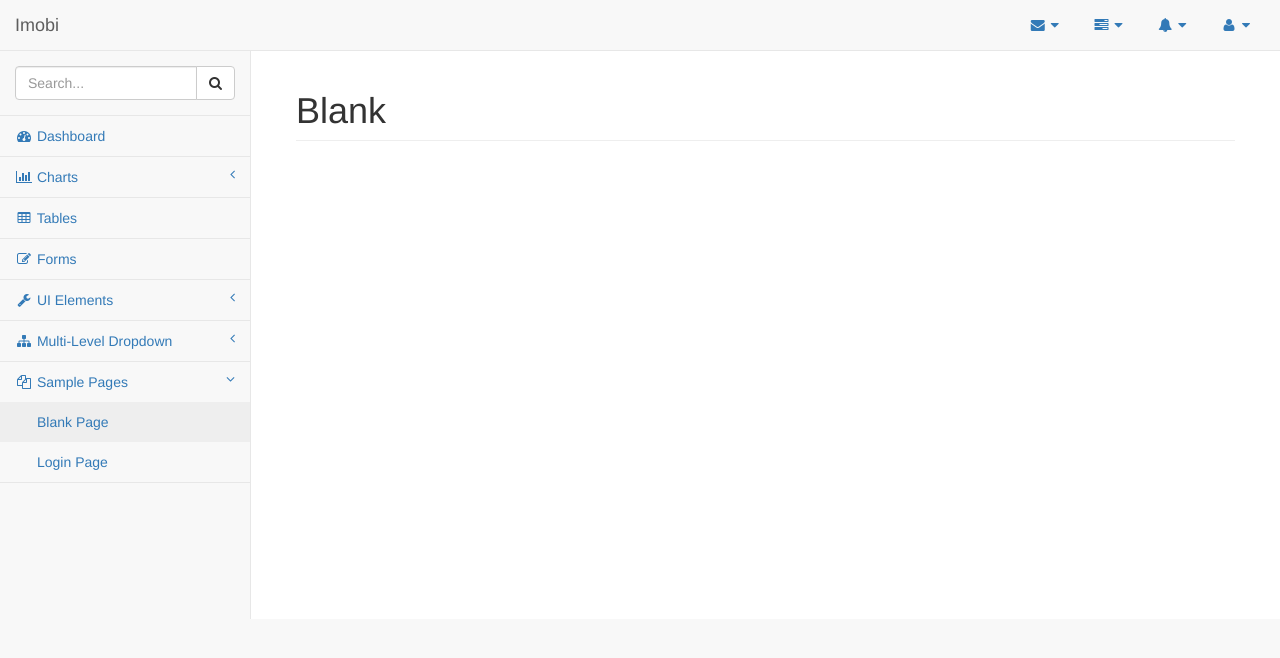
After one commit to vinireif/imobi, a PHP site: page /pages/blank.php in a window 1280 px wide. The commit adds this page. Shown: the top 658 px of the page. Run offline with PHP 8.4, Linux system fonts and the light colour scheme.

Commit message:
Criado includes

```diff
--- /dev/null
+++ b/pages/blank.php
@@ -0,0 +1,45 @@
+<!DOCTYPE html>
+<html lang="en">
+
+<head>
+
+    <meta charset="utf-8">
+    <meta http-equiv="X-UA-Compatible" content="IE=edge">
+    <meta name="viewport" content="width=device-width, initial-scale=1">
+    <meta name="description" content="">
+    <meta name="author" content="">
+
+    <title>SB Admin 2 - Bootstrap Admin Theme</title>
+
+    <!-- Imports -->
+    <?php include("includes/links.php") ?>
+
+</head>
+
+<body>
+
+    <div id="wrapper">
+
+        <!-- Navigation -->
+        <?php include("includes/navbar.php") ?>
+
+        <!-- Page Content -->
+        <div id="page-wrapper">
+            <div class="container-fluid">
+                <div class="row">
+                    <div class="col-lg-12">
+                        <h1 class="page-header">Blank</h1>
+                    </div>
+                </div>
+            </div>
+        </div>
+
+    </div>
+    <!-- /#wrapper -->
+
+    <!-- Imports -->
+    <?php include("includes/imports.php") ?>
+
+</body>
+
+</html>
--- /dev/null
+++ b/pages/includes/imports.php
@@ -0,0 +1,4 @@
+<script src="../vendor/jquery/jquery.min.js"></script>
+<script src="../vendor/bootstrap/js/bootstrap.min.js"></script>
+<script src="../vendor/metisMenu/metisMenu.min.js"></script>
+<script src="../dist/js/sb-admin-2.js"></script>
--- /dev/null
+++ b/pages/includes/links.php
@@ -0,0 +1,11 @@
+<link href="../vendor/bootstrap/css/bootstrap.min.css" rel="stylesheet">
+<link href="../vendor/metisMenu/metisMenu.min.css" rel="stylesheet">
+<link href="../dist/css/sb-admin-2.css" rel="stylesheet">
+<link href="../vendor/font-awesome/css/font-awesome.min.css" rel="stylesheet" type="text/css">
+
+<!-- HTML5 Shim and Respond.js IE8 support of HTML5 elements and media queries -->
+<!-- WARNING: Respond.js doesn't work if you view the page via file:// -->
+<!--[if lt IE 9]>
+    <script src="https://oss.maxcdn.com/libs/html5shiv/3.7.0/html5shiv.js"></script>
+    <script src="https://oss.maxcdn.com/libs/respond.js/1.4.2/respond.min.js"></script>
+<![endif]-->
--- /dev/null
+++ b/pages/includes/navbar.php
@@ -0,0 +1,329 @@
+<nav class="navbar navbar-default navbar-static-top" role="navigation" style="margin-bottom: 0">
+    <div class="navbar-header">
+        <button type="button" class="navbar-toggle" data-toggle="collapse" data-target=".navbar-collapse">
+            <span class="sr-only">Toggle navigation</span>
+            <span class="icon-bar"></span>
+            <span class="icon-bar"></span>
+            <span class="icon-bar"></span>
+        </button>
+        <a class="navbar-brand" href="index.html">Imobi</a>
+    </div>
+    <!-- /.navbar-header -->
+
+    <ul class="nav navbar-top-links navbar-right">
+        <li class="dropdown">
+            <a class="dropdown-toggle" data-toggle="dropdown" href="#">
+                <i class="fa fa-envelope fa-fw"></i> <i class="fa fa-caret-down"></i>
+            </a>
+            <ul class="dropdown-menu dropdown-messages">
+                <li>
+                    <a href="#">
+                        <div>
+                            <strong>John Smith</strong>
+                            <span class="pull-right text-muted">
+                                <em>Yesterday</em>
+                            </span>
+                        </div>
+                        <div>Lorem ipsum dolor sit amet, consectetur adipiscing elit. Pellentesque eleifend...</div>
+                    </a>
+                </li>
+                <li class="divider"></li>
+                <li>
+                    <a href="#">
+                        <div>
+                            <strong>John Smith</strong>
+                            <span class="pull-right text-muted">
+                                <em>Yesterday</em>
+                            </span>
+                        </div>
+                        <div>Lorem ipsum dolor sit amet, consectetur adipiscing elit. Pellentesque eleifend...</div>
+                    </a>
+                </li>
+                <li class="divider"></li>
+                <li>
+                    <a href="#">
+                        <div>
+                            <strong>John Smith</strong>
+                            <span class="pull-right text-muted">
+                                <em>Yesterday</em>
+                            </span>
+                        </div>
+                        <div>Lorem ipsum dolor sit amet, consectetur adipiscing elit. Pellentesque eleifend...</div>
+                    </a>
+                </li>
+                <li class="divider"></li>
+                <li>
+                    <a class="text-center" href="#">
+                        <strong>Read All Messages</strong>
+                        <i class="fa fa-angle-right"></i>
+                    </a>
+                </li>
+            </ul>
+            <!-- /.dropdown-messages -->
+        </li>
+        <!-- /.dropdown -->
+        <li class="dropdown">
+            <a class="dropdown-toggle" data-toggle="dropdown" href="#">
+                <i class="fa fa-tasks fa-fw"></i> <i class="fa fa-caret-down"></i>
+            </a>
+            <ul class="dropdown-menu dropdown-tasks">
+                <li>
+                    <a href="#">
+                        <div>
+                            <p>
+                                <strong>Task 1</strong>
+                                <span class="pull-right text-muted">40% Complete</span>
+                            </p>
+                            <div class="progress progress-striped active">
+                                <div class="progress-bar progress-bar-success" role="progressbar" aria-valuenow="40" aria-valuemin="0" aria-valuemax="100" style="width: 40%">
+                                    <span class="sr-only">40% Complete (success)</span>
+                                </div>
+                            </div>
+                        </div>
+                    </a>
+                </li>
+                <li class="divider"></li>
+                <li>
+                    <a href="#">
+                        <div>
+                            <p>
+                                <strong>Task 2</strong>
+                                <span class="pull-right text-muted">20% Complete</span>
+                            </p>
+                            <div class="progress progress-striped active">
+                                <div class="progress-bar progress-bar-info" role="progressbar" aria-valuenow="20" aria-valuemin="0" aria-valuemax="100" style="width: 20%">
+                                    <span class="sr-only">20% Complete</span>
+                                </div>
+                            </div>
+                        </div>
+                    </a>
+                </li>
+                <li class="divider"></li>
+                <li>
+                    <a href="#">
+                        <div>
+                            <p>
+                                <strong>Task 3</strong>
+                                <span class="pull-right text-muted">60% Complete</span>
+                            </p>
+                            <div class="progress progress-striped active">
+                                <div class="progress-bar progress-bar-warning" role="progressbar" aria-valuenow="60" aria-valuemin="0" aria-valuemax="100" style="width: 60%">
+                                    <span class="sr-only">60% Complete (warning)</span>
+                                </div>
+                            </div>
+                        </div>
+                    </a>
+                </li>
+                <li class="divider"></li>
+                <li>
+                    <a href="#">
+                        <div>
+                            <p>
+                                <strong>Task 4</strong>
+                                <span class="pull-right text-muted">80% Complete</span>
+                            </p>
+                            <div class="progress progress-striped active">
+                                <div class="progress-bar progress-bar-danger" role="progressbar" aria-valuenow="80" aria-valuemin="0" aria-valuemax="100" style="width: 80%">
+                                    <span class="sr-only">80% Complete (danger)</span>
+                                </div>
+                            </div>
+                        </div>
+                    </a>
+                </li>
+                <li class="divider"></li>
+                <li>
+                    <a class="text-center" href="#">
+                        <strong>See All Tasks</strong>
+                        <i class="fa fa-angle-right"></i>
+                    </a>
+                </li>
+            </ul>
+            <!-- /.dropdown-tasks -->
+        </li>
+        <!-- /.dropdown -->
+        <li class="dropdown">
+            <a class="dropdown-toggle" data-toggle="dropdown" href="#">
+                <i class="fa fa-bell fa-fw"></i> <i class="fa fa-caret-down"></i>
+            </a>
+            <ul class="dropdown-menu dropdown-alerts">
+                <li>
+                    <a href="#">
+                        <div>
+                            <i class="fa fa-comment fa-fw"></i> New Comment
+                            <span class="pull-right text-muted small">4 minutes ago</span>
+                        </div>
+                    </a>
+                </li>
+                <li class="divider"></li>
+                <li>
+                    <a href="#">
+                        <div>
+                            <i class="fa fa-twitter fa-fw"></i> 3 New Followers
+                            <span class="pull-right text-muted small">12 minutes ago</span>
+                        </div>
+                    </a>
+                </li>
+                <li class="divider"></li>
+                <li>
+                    <a href="#">
+                        <div>
+                            <i class="fa fa-envelope fa-fw"></i> Message Sent
+                            <span class="pull-right text-muted small">4 minutes ago</span>
+                        </div>
+                    </a>
+                </li>
+                <li class="divider"></li>
+                <li>
+                    <a href="#">
+                        <div>
+                            <i class="fa fa-tasks fa-fw"></i> New Task
+                            <span class="pull-right text-muted small">4 minutes ago</span>
+                        </div>
+                    </a>
+                </li>
+                <li class="divider"></li>
+                <li>
+                    <a href="#">
+                        <div>
+                            <i class="fa fa-upload fa-fw"></i> Server Rebooted
+                            <span class="pull-right text-muted small">4 minutes ago</span>
+                        </div>
+                    </a>
+                </li>
+                <li class="divider"></li>
+                <li>
+                    <a class="text-center" href="#">
+                        <strong>See All Alerts</strong>
+                        <i class="fa fa-angle-right"></i>
+                    </a>
+                </li>
+            </ul>
+            <!-- /.dropdown-alerts -->
+        </li>
+        <!-- /.dropdown -->
+        <li class="dropdown">
+            <a class="dropdown-toggle" data-toggle="dropdown" href="#">
+                <i class="fa fa-user fa-fw"></i> <i class="fa fa-caret-down"></i>
+            </a>
+            <ul class="dropdown-menu dropdown-user">
+                <li><a href="#"><i class="fa fa-user fa-fw"></i> User Profile</a>
+                </li>
+                <li><a href="#"><i class="fa fa-gear fa-fw"></i> Settings</a>
+                </li>
+                <li class="divider"></li>
+                <li><a href="login.html"><i class="fa fa-sign-out fa-fw"></i> Logout</a>
+                </li>
+            </ul>
+            <!-- /.dropdown-user -->
+        </li>
+        <!-- /.dropdown -->
+    </ul>
+    <!-- /.navbar-top-links -->
+
+    <div class="navbar-default sidebar" role="navigation">
+        <div class="sidebar-nav navbar-collapse">
+            <ul class="nav" id="side-menu">
+                <li class="sidebar-search">
+                    <div class="input-group custom-search-form">
+                        <input type="text" class="form-control" placeholder="Search...">
+                        <span class="input-group-btn">
+                            <button class="btn btn-default" type="button">
+                                <i class="fa fa-search"></i>
+                            </button>
+                        </span>
+                    </div>
+                    <!-- /input-group -->
+                </li>
+                <li>
+                    <a href="index.html"><i class="fa fa-dashboard fa-fw"></i> Dashboard</a>
+                </li>
+                <li>
+                    <a href="#"><i class="fa fa-bar-chart-o fa-fw"></i> Charts<span class="fa arrow"></span></a>
+                    <ul class="nav nav-second-level">
+                        <li>
+                            <a href="flot.html">Flot Charts</a>
+                        </li>
+                        <li>
+                            <a href="morris.html">Morris.js Charts</a>
+                        </li>
+                    </ul>
+                    <!-- /.nav-second-level -->
+                </li>
+                <li>
+                    <a href="tables.html"><i class="fa fa-table fa-fw"></i> Tables</a>
+                </li>
+                <li>
+                    <a href="forms.html"><i class="fa fa-edit fa-fw"></i> Forms</a>
+                </li>
+                <li>
+                    <a href="#"><i class="fa fa-wrench fa-fw"></i> UI Elements<span class="fa arrow"></span></a>
+                    <ul class="nav nav-second-level">
+                        <li>
+                            <a href="panels-wells.html">Panels and Wells</a>
+                        </li>
+                        <li>
+                            <a href="buttons.html">Buttons</a>
+                        </li>
+                        <li>
+                            <a href="notifications.html">Notifications</a>
+                        </li>
+                        <li>
+                            <a href="typography.html">Typography</a>
+                        </li>
+                        <li>
+                            <a href="icons.html"> Icons</a>
+                        </li>
+                        <li>
+                            <a href="grid.html">Grid</a>
+                        </li>
+                    </ul>
+                    <!-- /.nav-second-level -->
+                </li>
+                <li>
+                    <a href="#"><i class="fa fa-sitemap fa-fw"></i> Multi-Level Dropdown<span class="fa arrow"></span></a>
+                    <ul class="nav nav-second-level">
+                        <li>
+                            <a href="#">Second Level Item</a>
+                        </li>
+                        <li>
+                            <a href="#">Second Level Item</a>
+                        </li>
+                        <li>
+                            <a href="#">Third Level <span class="fa arrow"></span></a>
+                            <ul class="nav nav-third-level">
+                                <li>
+                                    <a href="#">Third Level Item</a>
+                                </li>
+                                <li>
+                                    <a href="#">Third Level Item</a>
+                                </li>
+                                <li>
+                                    <a href="#">Third Level Item</a>
+                                </li>
+                                <li>
+                                    <a href="#">Third Level Item</a>
+                                </li>
+                            </ul>
+                            <!-- /.nav-third-level -->
+                        </li>
+                    </ul>
+                    <!-- /.nav-second-level -->
+                </li>
+                <li class="active">
+                    <a href="#"><i class="fa fa-files-o fa-fw"></i> Sample Pages<span class="fa arrow"></span></a>
+                    <ul class="nav nav-second-level">
+                        <li>
+                            <a class="active" href="blank.html">Blank Page</a>
+                        </li>
+                        <li>
+                            <a href="login.html">Login Page</a>
+                        </li>
+                    </ul>
+                    <!-- /.nav-second-level -->
+                </li>
+            </ul>
+        </div>
+        <!-- /.sidebar-collapse -->
+    </div>
+    <!-- /.navbar-static-side -->
+</nav>
--- a/pages/login.php
+++ b/pages/login.php
@@ -56,7 +56,7 @@
                                     </label>
                                 </div>
                                 <!-- Change this to a button or input when using this as a form -->
-                                <a href="index.html" class="btn btn-lg btn-success btn-block">Login</a>
+                                <a href="blank.php" class="btn btn-lg btn-success btn-block">Login</a>
                             </fieldset>
                         </form>
                     </div>
```
